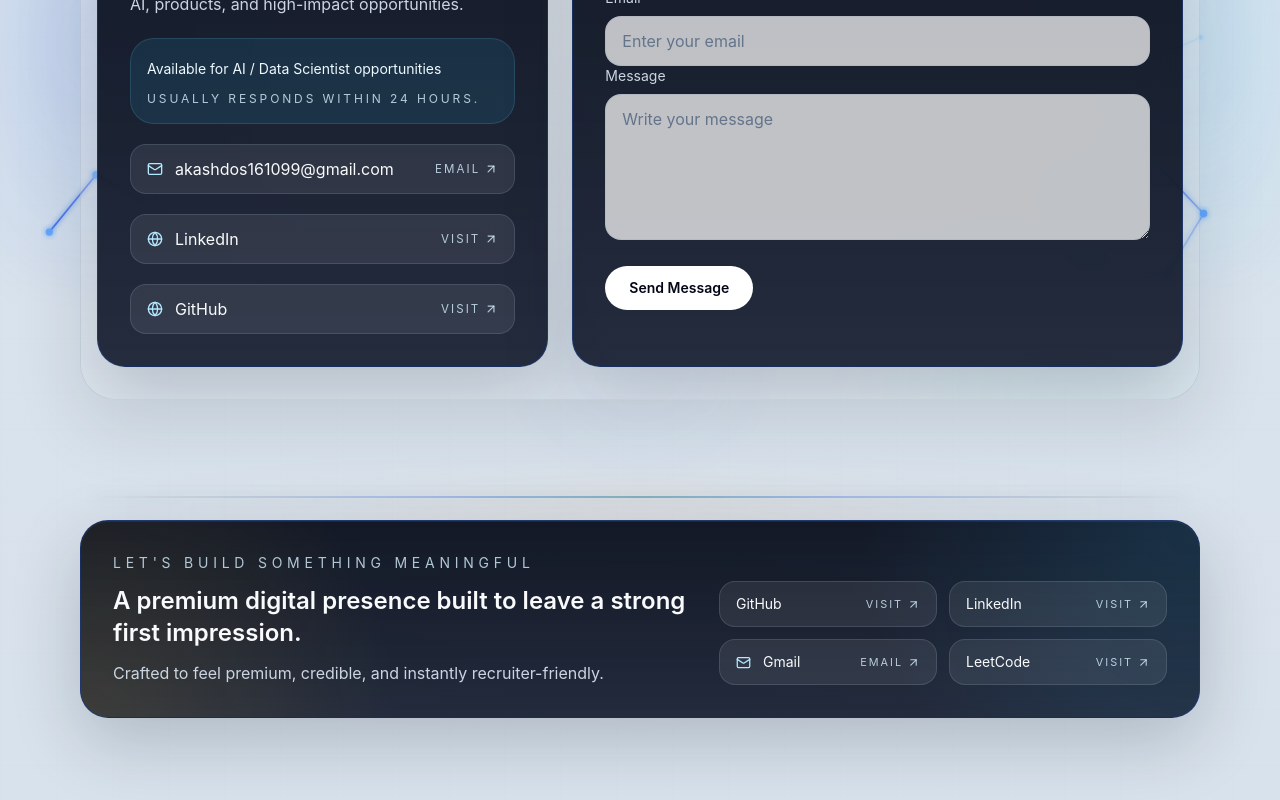
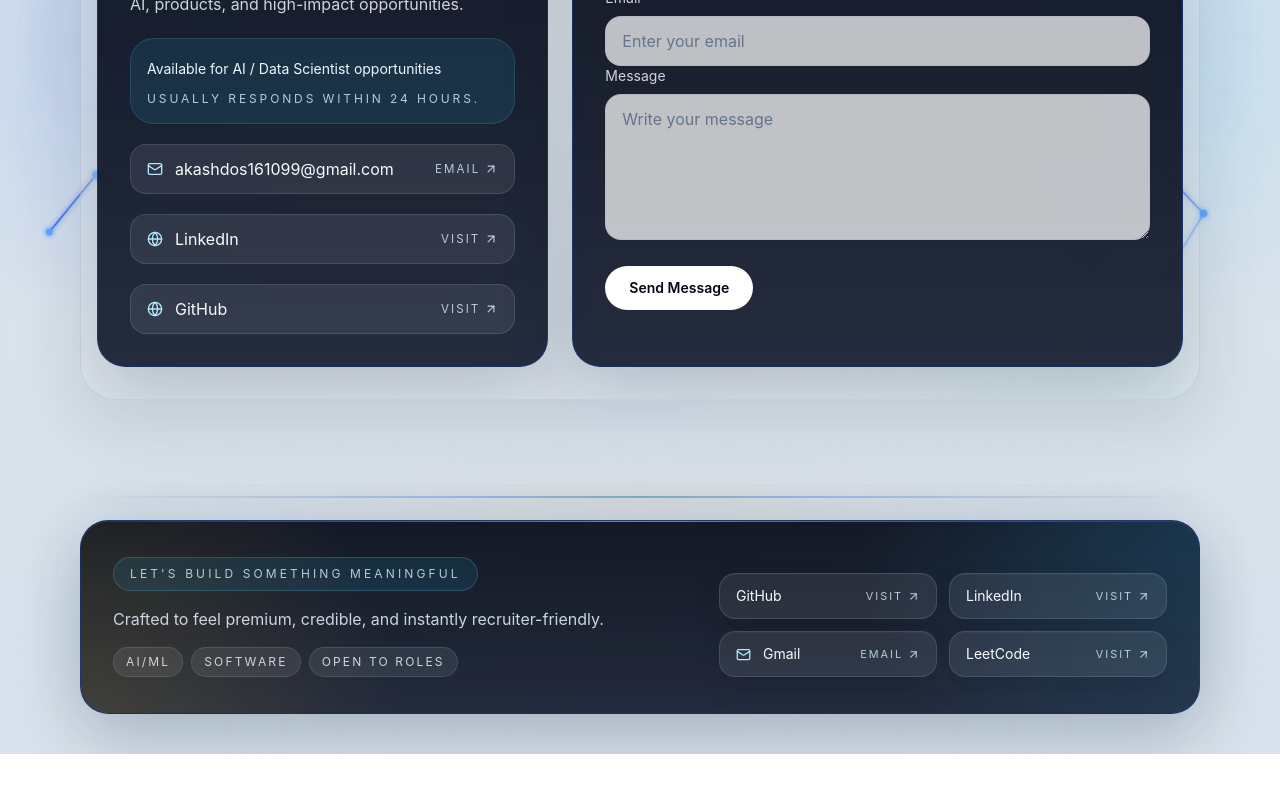
Before and after one commit to akashrajput2433/My-Portfolio, a React (Vite) app: page / in a window 1280 px wide. Shown: the part 7859-8659 px from the top of the page. After the commit the page ends 8613 px from the top, so only its background shows below. Built offline with nearby package versions, Linux system fonts and the light colour scheme.

Commit message:
Refine footer with premium responsive design

```diff
--- a/src/components/Footer.jsx
+++ b/src/components/Footer.jsx
@@ -1,30 +1,48 @@
 import { ArrowUpRight, Mail } from 'lucide-react'
+import { motion } from 'framer-motion'
 
 function Footer({ socialLinks }) {
   return (
-    <footer className="section-shell section-divider section-tone-warm pt-6">
-      <div className="footer-shell glass-card relative overflow-hidden px-5 py-6 md:px-8 md:py-8">
-        <div className="pointer-events-none absolute inset-0 bg-[radial-gradient(circle_at_top_right,rgba(56,189,248,0.14),transparent_30%),radial-gradient(circle_at_bottom_left,rgba(251,191,36,0.12),transparent_28%)]" />
-        <div className="relative flex flex-col gap-6 md:flex-row md:items-end md:justify-between">
-          <div className="max-w-xl space-y-3">
-          <p className="text-[0.72rem] uppercase tracking-[0.34em] text-brand-100/80 sm:text-sm">
+    <footer className="section-shell section-divider section-tone-warm pb-10 pt-6">
+      <motion.div
+        className="footer-shell glass-card relative overflow-hidden px-5 py-7 md:px-8 md:py-9"
+        initial={{ opacity: 0, y: 28 }}
+        whileInView={{ opacity: 1, y: 0 }}
+        viewport={{ once: true, amount: 0.4 }}
+        transition={{ duration: 0.7, ease: [0.22, 1, 0.36, 1] }}
+      >
+        <div className="pointer-events-none absolute inset-0 bg-[radial-gradient(circle_at_top_right,rgba(56,189,248,0.18),transparent_30%),radial-gradient(circle_at_bottom_left,rgba(251,191,36,0.14),transparent_28%)]" />
+        <div className="pointer-events-none absolute inset-x-8 top-0 h-px bg-gradient-to-r from-transparent via-brand-200/50 to-transparent" />
+        <div className="relative flex flex-col gap-7 md:flex-row md:items-end md:justify-between">
+          <div className="max-w-xl space-y-4">
+            <p className="inline-flex rounded-full border border-brand-300/20 bg-brand-400/10 px-4 py-2 text-[0.7rem] uppercase tracking-[0.26em] text-brand-100/80 sm:text-xs">
               Let&apos;s Build Something Meaningful
-          </p>
-          <p className="text-xl font-semibold leading-tight text-white sm:text-2xl">
-            A premium digital presence built to leave a strong first impression.
             </p>
             <p className="max-w-xl text-sm leading-7 text-slate-300 md:text-base">
               Crafted to feel premium, credible, and instantly recruiter-friendly.
             </p>
+            <div className="flex flex-wrap gap-2">
+              <span className="rounded-full border border-white/10 bg-white/5 px-3 py-1.5 text-xs uppercase tracking-[0.18em] text-slate-300">
+                AI/ML
+              </span>
+              <span className="rounded-full border border-white/10 bg-white/5 px-3 py-1.5 text-xs uppercase tracking-[0.18em] text-slate-300">
+                Software
+              </span>
+              <span className="rounded-full border border-white/10 bg-white/5 px-3 py-1.5 text-xs uppercase tracking-[0.18em] text-slate-300">
+                Open to Roles
+              </span>
+            </div>
           </div>
           <div className="grid grid-cols-1 gap-3 sm:grid-cols-2 md:max-w-md md:flex-1">
             {socialLinks.map((link) => (
-            <a
+              <motion.a
                 key={link.label}
                 className="group footer-link inline-flex min-w-0 items-center justify-between gap-3 rounded-2xl border border-white/10 bg-white/5 px-4 py-3 text-sm text-slate-200 transition hover:border-brand-300/40 hover:bg-brand-400/10 hover:text-brand-50"
                 href={link.href}
                 target={link.href.startsWith('mailto:') ? undefined : '_blank'}
                 rel={link.href.startsWith('mailto:') ? undefined : 'noreferrer'}
+                whileHover={{ y: -3, scale: 1.01 }}
+                whileTap={{ scale: 0.98 }}
               >
                 {link.href.startsWith('mailto:') ? (
                   <>
@@ -46,11 +64,11 @@ function Footer({ socialLinks }) {
                     </span>
                   </>
                 )}
-            </a>
+              </motion.a>
             ))}
           </div>
         </div>
-      </div>
+      </motion.div>
     </footer>
   )
 }
--- a/src/index.css
+++ b/src/index.css
@@ -852,4 +852,23 @@
       width: 100%;
     }
   }
+
+  .footer-shell {
+    box-shadow:
+      var(--glass-shadow),
+      0 0 70px rgba(56, 189, 248, 0.08);
+  }
+
+  .footer-link {
+    box-shadow:
+      inset 0 1px 0 rgba(255, 255, 255, 0.04),
+      0 12px 28px rgba(2, 6, 23, 0.12);
+  }
+
+  :root[data-theme='light'] .footer-shell {
+    box-shadow:
+      0 24px 70px rgba(15, 23, 42, 0.2),
+      inset 0 1px 0 rgba(255, 255, 255, 0.08),
+      0 0 70px rgba(14, 116, 144, 0.1);
+  }
 }
```
Lines whose indentation alone changed are shown as unchanged.
